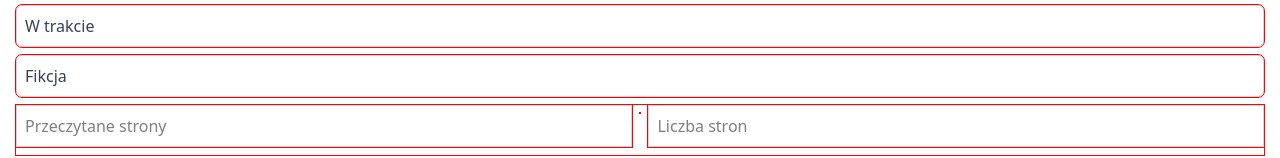
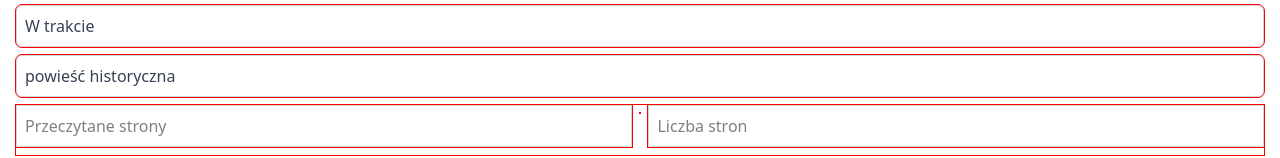
Before and after one commit to Soberek/library, a React (Vite) app: page / in a window 1280 px wide. Shown: the part 215-373 px from the top of the page. Built offline with nearby package versions, Linux system fonts and the light colour scheme.

Commit message:
feat: add dynamic genre options to BookForm component

```diff
--- a/src/components/AddBookForm/BookForm.tsx
+++ b/src/components/AddBookForm/BookForm.tsx
@@ -2,6 +2,35 @@ type Props = {
   handleBookSubmit: (e: React.ChangeEvent<HTMLFormElement>) => void;
   handleStarClick: (index: number) => void;
   stars: number;
+};
+
+const bookGenres: { [key: string]: string } = {
+  powiesc_historyczna: "powieść historyczna",
+  powiesc_przygodowa: "powieść przygodowa",
+  powiesc_kryminalna: "powieść kryminalna",
+  powiesc_fantastyczno_naukowa: "powieść fantastyczno-naukowa",
+  powiesc_fantasy: "powieść fantasy",
+  romans: "romans",
+  science_fiction: "science fiction",
+  horror: "horror",
+  kryminal: "kryminał",
+  thriller: "thriller",
+  hymn: "hymn",
+  oda: "oda",
+  piesn: "pieśń",
+  psalm: "psalm",
+  elegia: "elegia",
+  tren: "tren",
+  fraszka: "fraszka",
+  sonet: "sonet",
+  komedia: "komedia",
+  tragedia: "tragedia",
+  tragedikomedia: "tragedikomedia",
+  opera: "opera",
+  esej: "esej",
+  satyra: "satyra",
+  listy: "listy",
+  dzienniki: "dzienniki",
 };
 
 const BookForm: React.FC<Props> = ({
@@ -45,14 +74,14 @@ const BookForm: React.FC<Props> = ({
         className="mb-2 block w-full appearance-none rounded-md border border-gray-300 bg-white px-2 py-2 text-gray-700 focus:border-blue-500 focus:ring focus:ring-blue-200 focus:outline-none"
         aria-placeholder="Wybierz gatunek"
       >
-        <option value="" disabled hidden>
+        <option value="" disabled>
           Wybierz gatunek
         </option>
-        <option value="Fiction">Fikcja</option>
-        <option value="Non-Fiction">Non-Fikcja</option>
-        <option value="Fantasy">Fantastyka</option>
-        <option value="Science Fiction">Science Fiction</option>
-        <option value="Mystery">Tajemnica</option>
+        {Object.entries(bookGenres).map(([value, label]) => (
+          <option key={value} value={value}>
+            {label}
+          </option>
+        ))}
       </select>
 
       <div className="flex w-full">
```
